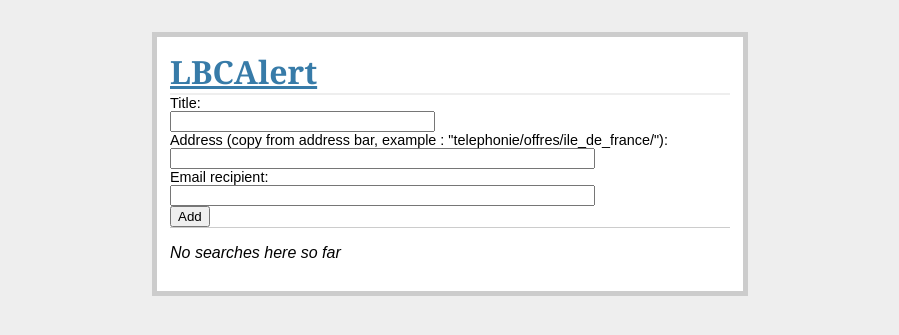
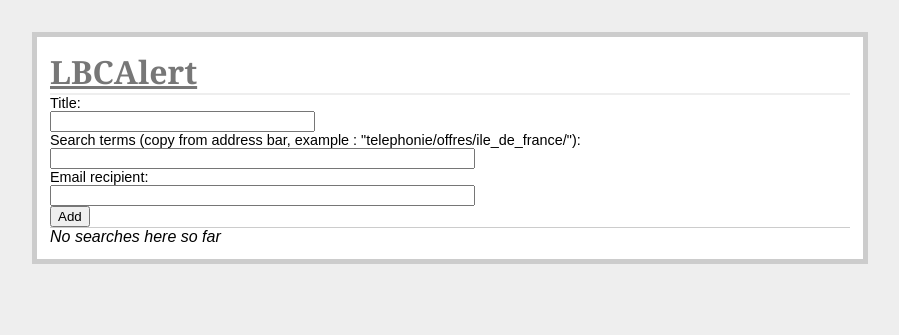
Before and after one commit to bbrangeo/lbcalert, a Flask app: page / in a window 1280 px wide. Shown: the top 335 px of the page, without its empty margins (190-1089 px from the left). Run offline with Flask 2, Linux system fonts and the light colour scheme; data that the repository does not hold is empty.

Commit message:
styling, clean css

```diff
--- a/static/style.css
+++ b/static/style.css
@@ -1,18 +1,14 @@
 body            { font-family: sans-serif; background: #eee; }
-a, h1, h2       { color: #377ba8; }
+a, h1, h2       { color: #777777; }
 h1, h2          { font-family: 'Georgia', serif; margin: 0; }
 h1              { border-bottom: 2px solid #eee; }
 h2              { font-size: 1.2em; }
 
-.page           { margin: 2em auto; width: 35em; border: 5px solid #ccc;
+.page           { margin: 2em auto; width: 50em; border: 5px solid #ccc;
                   padding: 0.8em; background: white; }
-.searches        { list-style: none; margin: 0; padding: 0; }
-.searches li     { margin: 0.8em 1.2em; }
-.searches li h2  { margin-left: -1em; }
+.entries        { list-style: none; margin: 0; padding: 0; }
 .add-search      { font-size: 0.9em; border-bottom: 1px solid #ccc; }
-.add-search dl   { font-weight: bold; }
-.metanav        { text-align: right; font-size: 0.8em; padding: 0.3em;
-                  margin-bottom: 1em; background: #fafafa; }
+
 .flash          { background: #cee5F5; padding: 0.5em;
                   border: 1px solid #aacbe2; }
 .error          { background: #f0d6d6; padding: 0.5em; }
--- a/templates/show_searches.html
+++ b/templates/show_searches.html
@@ -4,7 +4,7 @@
     Title:<br>
     <input type=text size=30 name=title>
     <br>
-    Address (copy from address bar, example : "telephonie/offres/ile_de_france/"):<br>
+    Search terms (copy from address bar, example : "telephonie/offres/ile_de_france/"):<br>
     <input type=text size=50 name=terms>
     <br>
     Email recipient:<br>
@@ -17,7 +17,7 @@
     <br><a href="{{ url_for('show_lbcentries') }}?id={{ search.s.id }}">{{ search.s.title }}</a> - <em>{{ search.s.terms }}</em>
     <br> Send e-mail to : {{ search.s.email }}
     <br><a href="{{ url_for('analyse_lbc') }}?id={{ search.s.id }}">Execute</a> - <a href="/remove?id={{ search.s.id }}">remove</a><br>
-    Nb_entries : {{ search.nbentries }}{% if search.nbnew>0%}, NEW : {{ search.nbnew }}{% endif %} <br>
+    {{ search.nbentries }} results{% if search.nbnew>0%} - {{ search.nbnew }} new{% endif %} <br>
   {% else %}
     <em>No searches here so far</em>
   {% endfor %}
```
